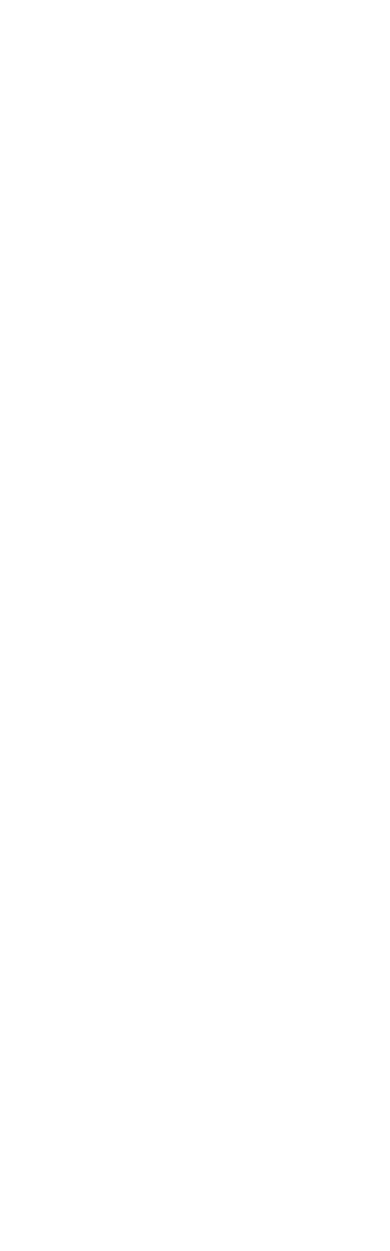
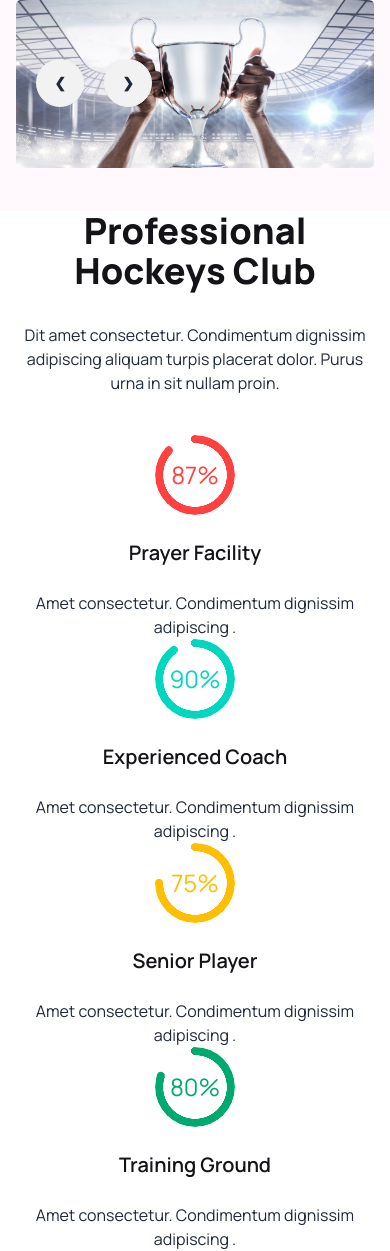
Before and after one commit to nichtmehr99/hockey-club-a3, a plain HTML site: page index.html in a window 390 px wide. Before the commit the page ends 844 px from the top, so only its background shows below. Drawn offline with nearby package versions, Linux system fonts and the light colour scheme.

Commit message:
section proffetional done with responsive

```diff
--- a/index.html
+++ b/index.html
@@ -18,6 +18,8 @@
           extend: {
             colors: {
               clifford: "#da373d",
+              color1: "#131318",
+              color2: "#FF4240",
             },
           },
         },
@@ -31,14 +33,126 @@
       rel="stylesheet"
     />
     <style>
-        .font-manrope{
-            font-family: 'Manrope', sans-serif;
-        }
+      .font-manrope {
+        font-family: "Manrope", sans-serif;
+      }
     </style>
   </head>
-  <body>
-    <header></header>
-    <main></main>
+  <body class="font-manrope">
+    <header>
+      <!-- banner section -->
+      <section class="container mx-auto lg:px-20 px-4 bg-secondary-content">
+        <div class="lg:p-28">
+          <div class="carousel w-full">
+            <!-- slide 1 -->
+            <div
+              id="slide1"
+              class="carousel-item relative w-full flex flex-col lg:flex-row lg:justify-between items-center lg:gap-10"
+            >
+              <img src="Images/1.png" />
+              <div
+                class="absolute flex gap-5 transform -translate-y-1/2 left-5 bottom-20"
+              >
+                <a href="#slide4" class="btn btn-circle">❮</a>
+                <a href="#slide2" class="btn btn-circle">❯</a>
+              </div>
+            </div>
+            <!-- slide 2 -->
+            <div
+              id="slide2"
+              class="carousel-item relative w-full flex flex-col lg:flex-row lg:justify-between items-center lg:gap-10"
+            >
+              <img src="Images/2.png" class="w-full h-3/4" />
+              <div
+                class="absolute flex justify-between transform -translate-y-1/2 left-5 right-5 top-1/2"
+              >
+                <a href="#slide1" class="btn btn-circle">❮</a>
+                <a href="#slide3" class="btn btn-circle">❯</a>
+              </div>
+            </div>
+            <!-- slide 3 -->
+            <div
+              id="slide3"
+              class="carousel-item relative w-full flex flex-col lg:flex-row lg:justify-between items-center lg:gap-10"
+            >
+              <img src="Images/3.png" class="w-full h-3/4" />
+              <div
+                class="absolute flex justify-between transform -translate-y-1/2 left-5 right-5 top-1/2"
+              >
+                <a href="#slide2" class="btn btn-circle">❮</a>
+                <a href="#slide4" class="btn btn-circle">❯</a>
+              </div>
+            </div>
+            <!-- slide 4 -->
+            <div
+              id="slide4"
+              class="carousel-item relative w-full flex flex-col lg:flex-row lg:justify-between items-center lg:gap-10"
+            >
+              <img src="Images/4.png" class="w-full h-3/4" />
+              <div
+                class="absolute flex justify-between transform -translate-y-1/2 left-5 right-5 top-1/2"
+              >
+                <a href="#slide4" class="btn btn-circle">❮</a>
+                <a href="#slide1" class="btn btn-circle">❯</a>
+              </div>
+            </div>
+          </div>
+        </div>
+      </section>
+    </header>
+    <main>
+      <!-- Professional Hockey Club -->
+      <section class="container mx-auto lg:px-24 px-4">
+        <h2 class="text-color1 text-4xl font-extrabold text-center">
+          Professional Hockeys Club
+        </h2>
+        <p class="text-[neutral-content] text-center mt-8 mb-8">
+          Dit amet consectetur. Condimentum dignissim adipiscing aliquam turpis
+          placerat dolor. Purus urna in sit nullam proin.
+        </p>
+        <!-- container -->
+        <div class="grid grid-cols-1 lg:grid-cols-4 text-center justify-center items-center mt-10">
+          <!-- item 1 -->
+          <div>
+            <div class="radial-progress text-color2 text-2xl" style="--value:87;" role="progressbar">87%</div>
+            <div class="text-center items-center">
+              <h3 class="text-color1 text-xl font-semibold m-6">Prayer Facility</h3>
+              <p class="text-[neutral-content] text-base font-normal">Amet consectetur. Condimentum dignissim adipiscing .</p>
+            </div>
+          </div>
+          <!-- item 2 -->
+          <div>
+            <div class="radial-progress text-accent text-2xl" style="--value: 90" role="progressbar">
+              90%
+            </div>
+            <div>
+              <h3 class="text-color1 text-xl font-semibold m-6">Experienced Coach</h3>
+              <p class="text-[neutral-content] text-base font-normal">Amet consectetur. Condimentum dignissim adipiscing .</p>
+            </div>
+          </div>
+          <!-- item 3 -->
+          <div>
+            <div class="radial-progress text-warning text-2xl " style="--value: 75" role="progressbar">
+              75%
+            </div>
+            <div>
+              <h3 class="text-color1 text-xl font-semibold m-6" >Senior Player</h3>
+              <p class="text-[neutral-content] text-base font-normal">Amet consectetur. Condimentum dignissim adipiscing .</p>
+            </div>
+          </div>
+          <!-- item 4 -->
+          <div>
+            <div class="radial-progress text-2xl text-success" style="--value: 80" role="progressbar">
+              80%
+            </div>
+            <div>
+              <h3 class="text-color1 text-xl font-semibold m-6">Training Ground</h3>
+              <p class="text-[neutral-content] text-base font-normal">Amet consectetur. Condimentum dignissim adipiscing .</p>
+            </div>
+          </div>
+        </div>
+      </section>
+    </main>
     <footer></footer>
   </body>
 </html>
```
